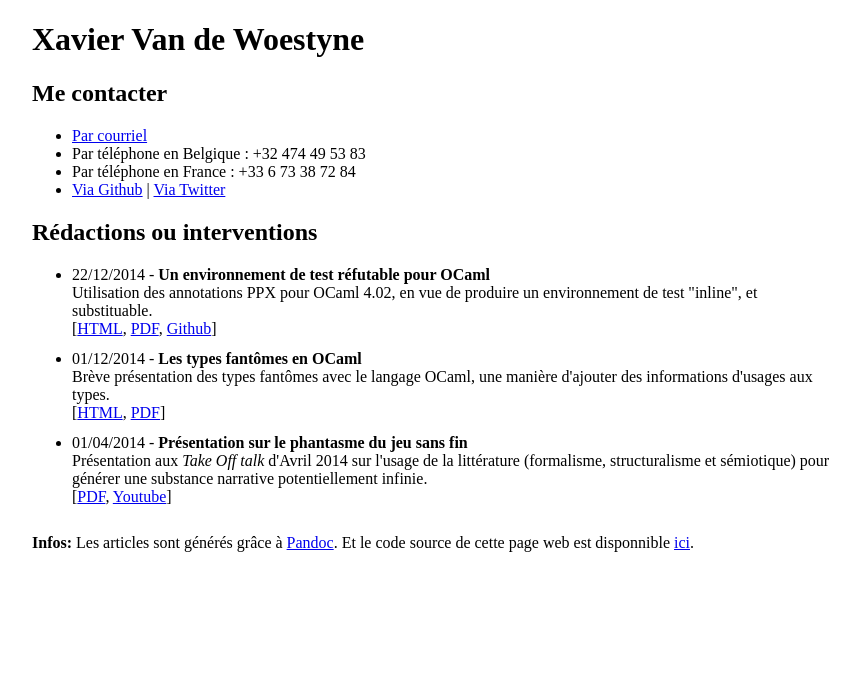
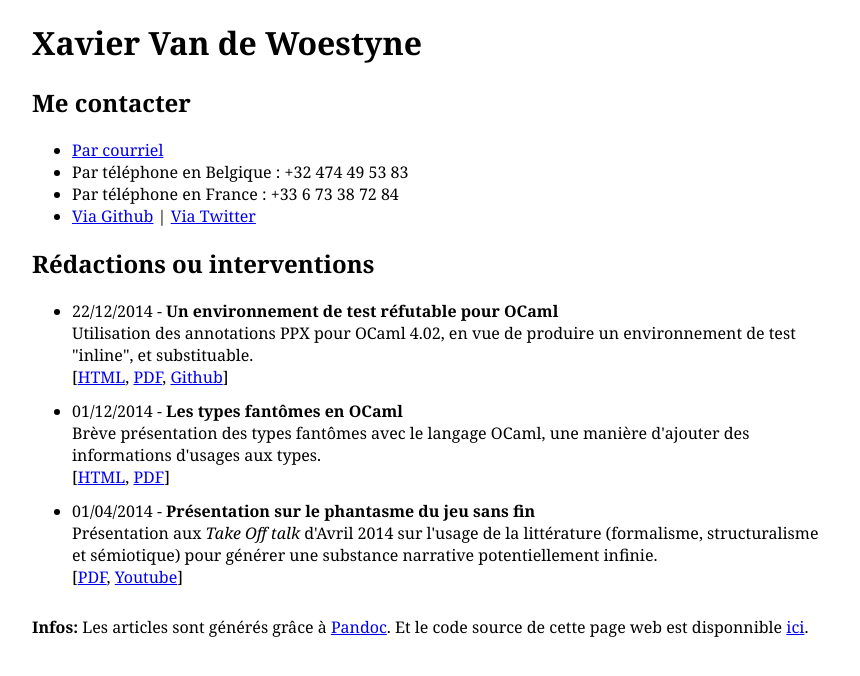
Before and after one commit to BastienDuplessier/xvw.github.io, a PHP site: page /index.html in a window 1280 px wide. Shown: the top 676 px of the page, without its empty margins (208-1068 px from the left). Run offline with PHP 8.4, Linux system fonts and the light colour scheme.

Commit message:
Update pages

```diff
--- a/style.css
+++ b/style.css
@@ -1,5 +1,5 @@
 body{
-    font-face: Georgia;
+    font-family: Georgia;
 }
 #content {
     max-width: 800px;
```
Also changed, not shown: 4 other files.
